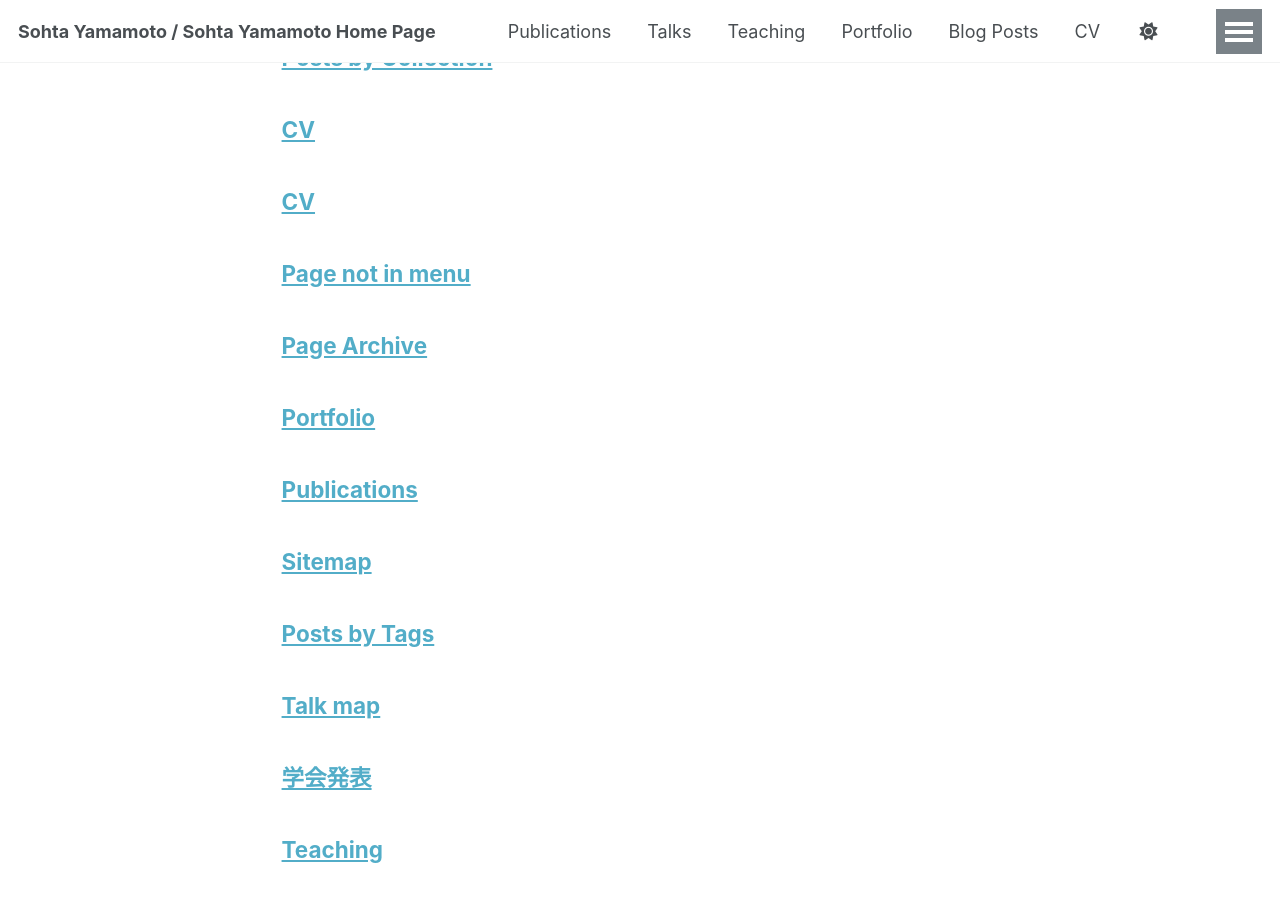
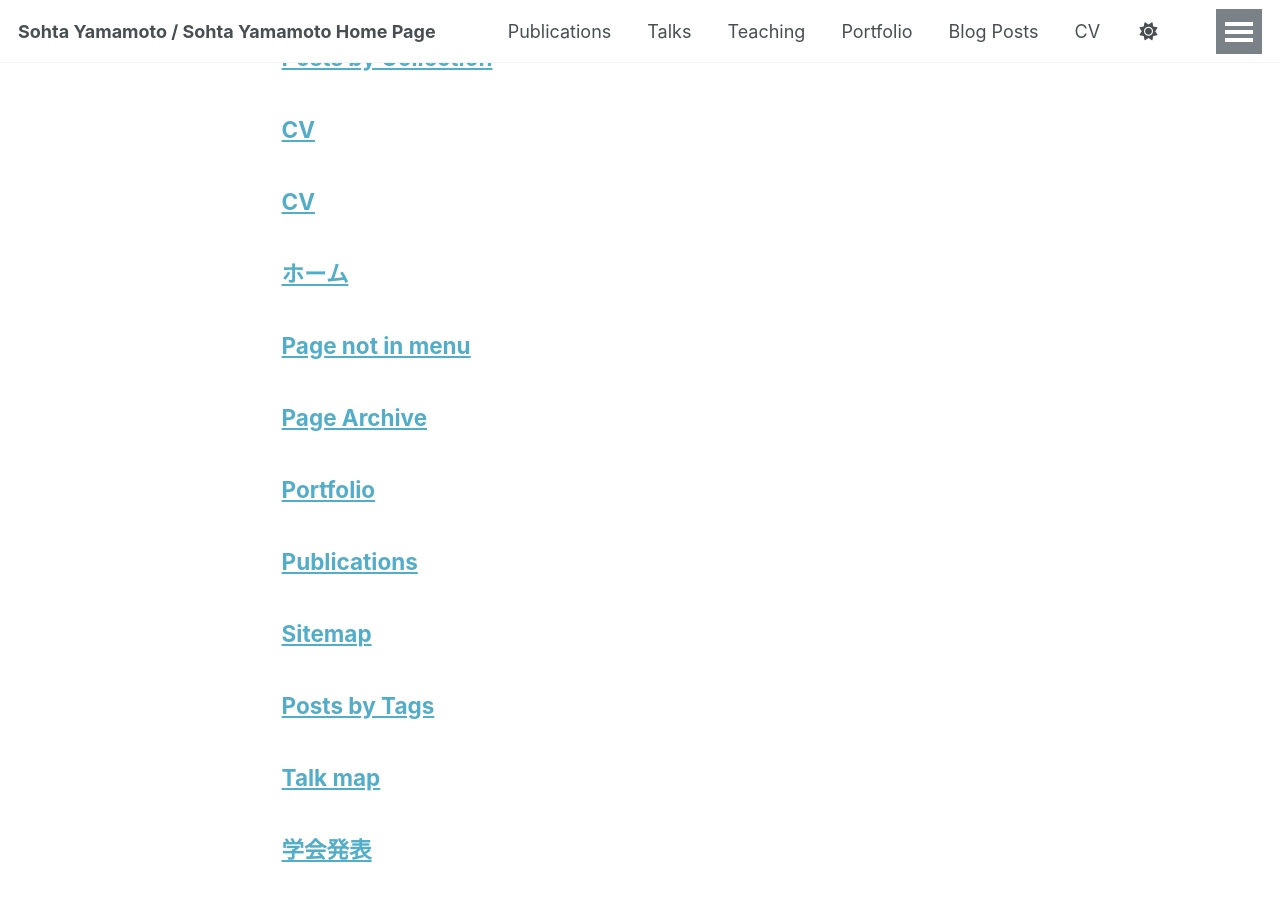
Before and after one commit to SaTom1313/SaTom1313.github.io, a Jekyll site: the page built from _pages/page-archive.html, in a window 1280 px wide and 900 px high, scrolled down 416 px. Built offline with Jekyll 4.4.1, drawn with Linux system fonts in a browser that asks for light colours; a script that is not in the unit is left out.

Commit message:
Update index.html

```diff
--- a/index.html
+++ b/index.html
@@ -1,3 +1,9 @@
+---
+layout: default
+title: "ホーム"
+---
+
+
 <!DOCTYPE html>
 <html lang="ja">
 <head>
```
